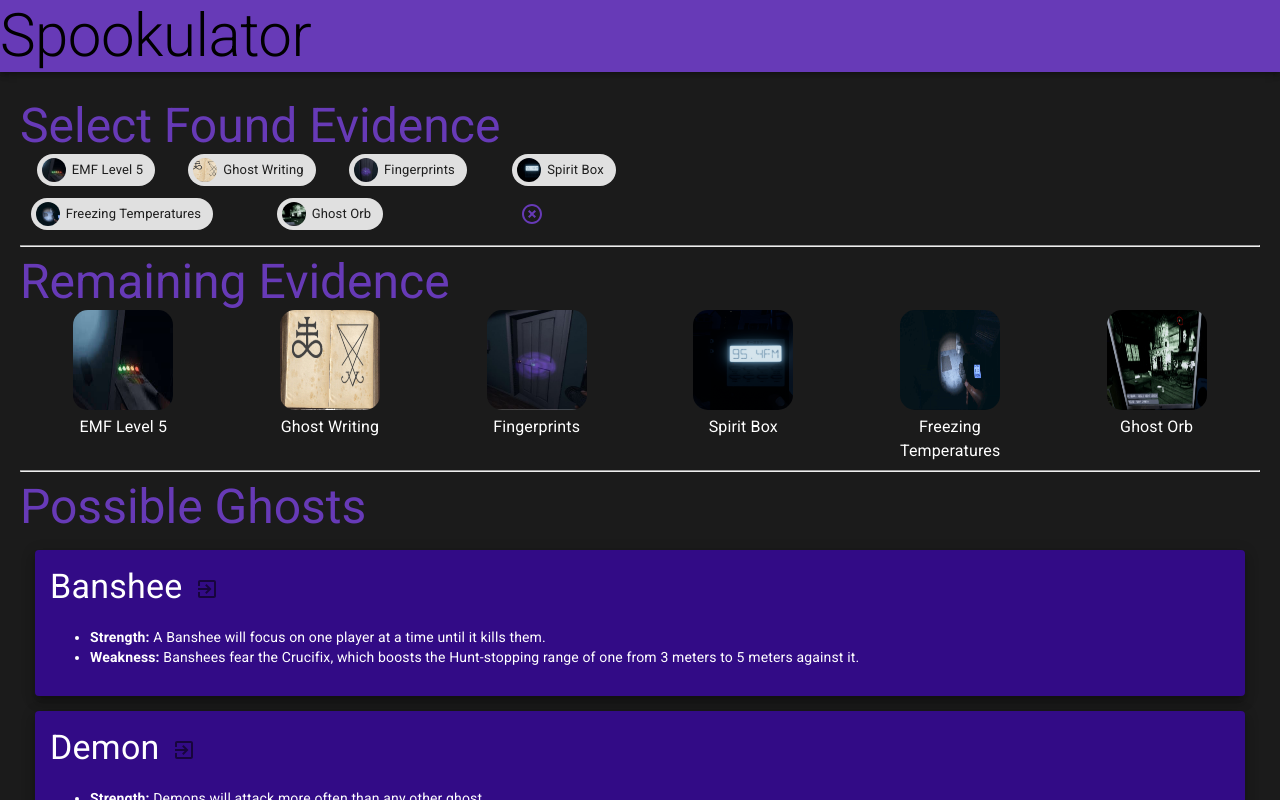
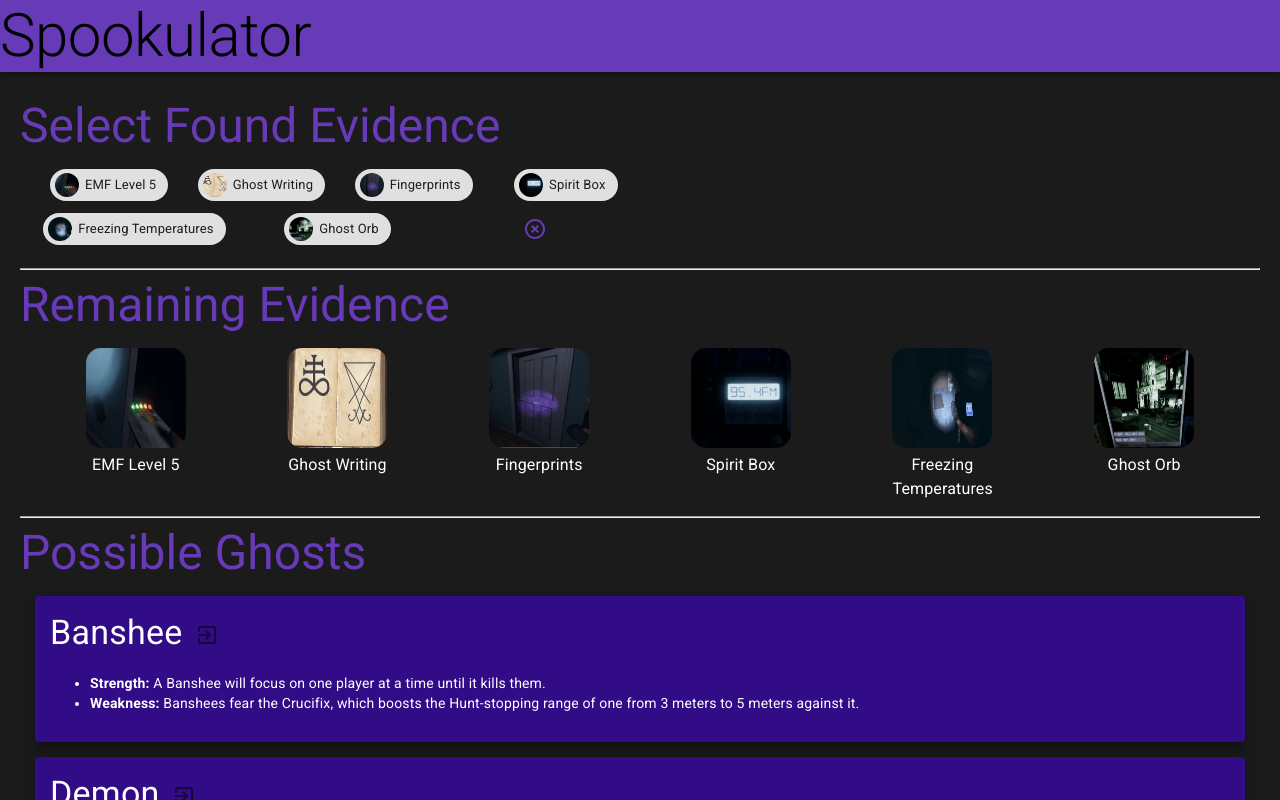
Before and after one commit to walshw/spookulator, a React (Create React App) app: page / in a window 1280 px wide. Shown: the top 800 px of the page. Built offline with nearby package versions, Linux system fonts and the light colour scheme.

Commit message:
Spacing changes, added wrappping to images container

```diff
--- a/src/components/EvidenceOptions.js
+++ b/src/components/EvidenceOptions.js
@@ -1,6 +1,7 @@
 import React from 'react';
 import PropTypes from 'prop-types';
 import { Chip, IconButton, Grid, Avatar, Box, Typography } from '@material-ui/core';
+import { makeStyles } from '@material-ui/core/styles';
 import HighlightOffIcon from '@material-ui/icons/HighlightOff';
 
 const EvidenceOptions = (props) => {
@@ -31,9 +32,11 @@ const EvidenceOptions = (props) => {
     return (
         <Box>
             <Typography variant="h3" color="primary">{props.title}</Typography>
-            <Grid container lg={6}>
-                {renderEvidence()}
-            </Grid>
+            <Box margin={7.5}>
+                <Grid container lg={6}>
+                    {renderEvidence()}
+                </Grid>
+            </Box>
         </Box>
     )
 }
--- a/src/components/RemainingEvidenceContainer.js
+++ b/src/components/RemainingEvidenceContainer.js
@@ -7,6 +7,8 @@ const useStyles = makeStyles({
     remainingEvidenceContainer: {
         display: "flex",
         justifyContent: "space-around",
+        flexWrap: "wrap",
+        margin: "15px"
     },
     evidenceContainer: {
         textAlign: "center",
--- a/src/styles/theme.js
+++ b/src/styles/theme.js
@@ -29,7 +29,7 @@ const theme = createMuiTheme({
 		},
 		text: {
 			default: "#FFFFFF",
-			primary: "#FFFFFF",
+			primary: "#FFFFFF"
 		},
 		background: {
 			default: "#1b1b1b",
```
